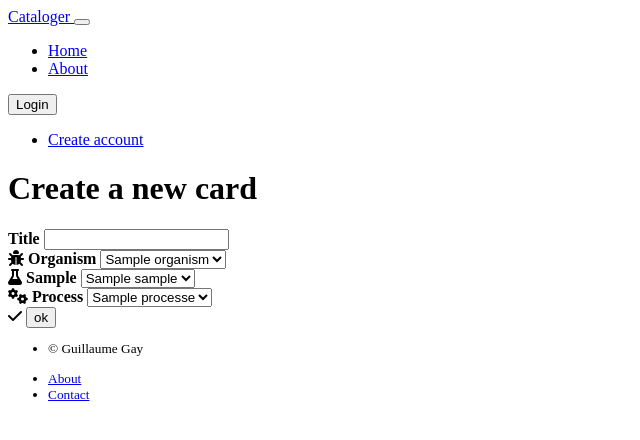
After one commit to centuri-engineering/cataloger, a Flask app: template cataloger/templates/annotations/new_card.html in a window 1280 px wide. The commit adds this page. Shown: the top 440 px of the page, without its empty margins (0-640 px from the left). Run offline with Flask 2, Linux system fonts and the light colour scheme; tables that the repository leaves empty hold one stand-in row (values such as "Sample post"); the template is opened without the code that fills it: values that come from a table or form of the project are taken from there, most other values are stand-ins (such as "Sample title", 1, 10 or a date in 2020); parts of the project's set-up code (start-up, migrations or seed data) failed here and were passed over; some libraries are stand-ins or nearby versions.

Commit message:
adds card create form

```diff
--- a/cataloger/annotations/forms.py
+++ b/cataloger/annotations/forms.py
@@ -1,6 +1,7 @@
 from flask_wtf import FlaskForm
 from wtforms import StringField, SelectField, SubmitField
 from wtforms.validators import DataRequired, Length
+from .models import Organism, Process, Sample, Marker, Gene, Method
 
 
 class SearchAnnotationForm(FlaskForm):
@@ -11,3 +12,18 @@ class SearchAnnotationForm(FlaskForm):
 class NewAnnotationForm(FlaskForm):
     select_term = SelectField("Select the best match", choices=[])
     submit = SubmitField("ok")
+
+
+class NewCardForm(FlaskForm):
+
+    title = StringField("Card title")
+    select_organism = SelectField("Organism")
+    select_process = SelectField("Process")
+    select_sample = SelectField("Sample")
+    submit = SubmitField("ok")
+
+    def __init__(self, *args, **kwargs):
+        super().__init__(*args, **kwargs)
+        self.select_organism.choices = [(o.id, o.label) for o in Organism.query.all()]
+        self.select_sample.choices = [(s.id, s.label) for s in Sample.query.all()]
+        self.select_process.choices = [(p.id, p.label) for p in Process.query.all()]
--- /dev/null
+++ b/cataloger/templates/annotations/new_card.html
@@ -0,0 +1,46 @@
+{% extends "layout.html" %}
+{% block content %}
+<div class="container">
+  <h1>Create a new card</h1>
+</div>
+
+<form action=""
+      class="form m-2 p-3"
+      method="post"
+      name="create_card">
+  <div class="col-md-4">
+    {{ form.csrf_token }}
+    <div class="row mt-2">
+      <label class="control-label mb-0">
+        <b> Title </b>
+      </label>
+      {{ form.title(class="form-control form-control-sm m-0") }}
+    </div>
+    <div class="row mt-2">
+      <label class="control-label mb-0">
+        <i class="fa fa-bug"></i> <b>Organism</b>
+      </label>
+      {{ form.select_organism(class="form-control form-control-sm m-0") }}
+    </div>
+    <div class="row mt-2">
+      <label class="control-label mb-0">
+        <i class="fa fa-flask"></i> <b>Sample</b>
+      </label>
+      {{ form.select_sample(class="form-control form-control-sm m-0") }}
+    </div>
+    <div class="row mt-2">
+      <label class="control-label mb-0">
+        <i class="fa fa-cogs"></i> <b>Process</b>
+      </label>
+      {{ form.select_process(class="form-control form-control-sm m-0") }}
+    </div>
+    <div class="row mt-2">
+      <label class="control-label mb-0">
+        <i class="fa fa-check"></i>
+      </label>
+      {{ form.submit() }}
+    </div>
+  </div>
+</form>
+
+{% endblock %}
--- a/cataloger/templates/public/home.html
+++ b/cataloger/templates/public/home.html
@@ -5,7 +5,7 @@
 <div class="jumbotron">
     <div class="container">
       <h1 class="display-3">Welcome to Cataloger</h1>
-      <p>This service helps you created metadata and tags for microscopy experiments</p>
+      <p>This service helps you create metadata and tags for microscopy experiments</p>
       <p>We use <a href="https://bioportal.bioontology.org">
       Bioportal </a>to search for your annotation terms among common biological ontologies</p>
     </div>
```
Also changed, not shown: cataloger/annotations/models.py (+18 -1 lines), cataloger/annotations/views.py (+29 -5 lines), migrations/versions/158424790b4c_.py (added, +38 -0 lines).
